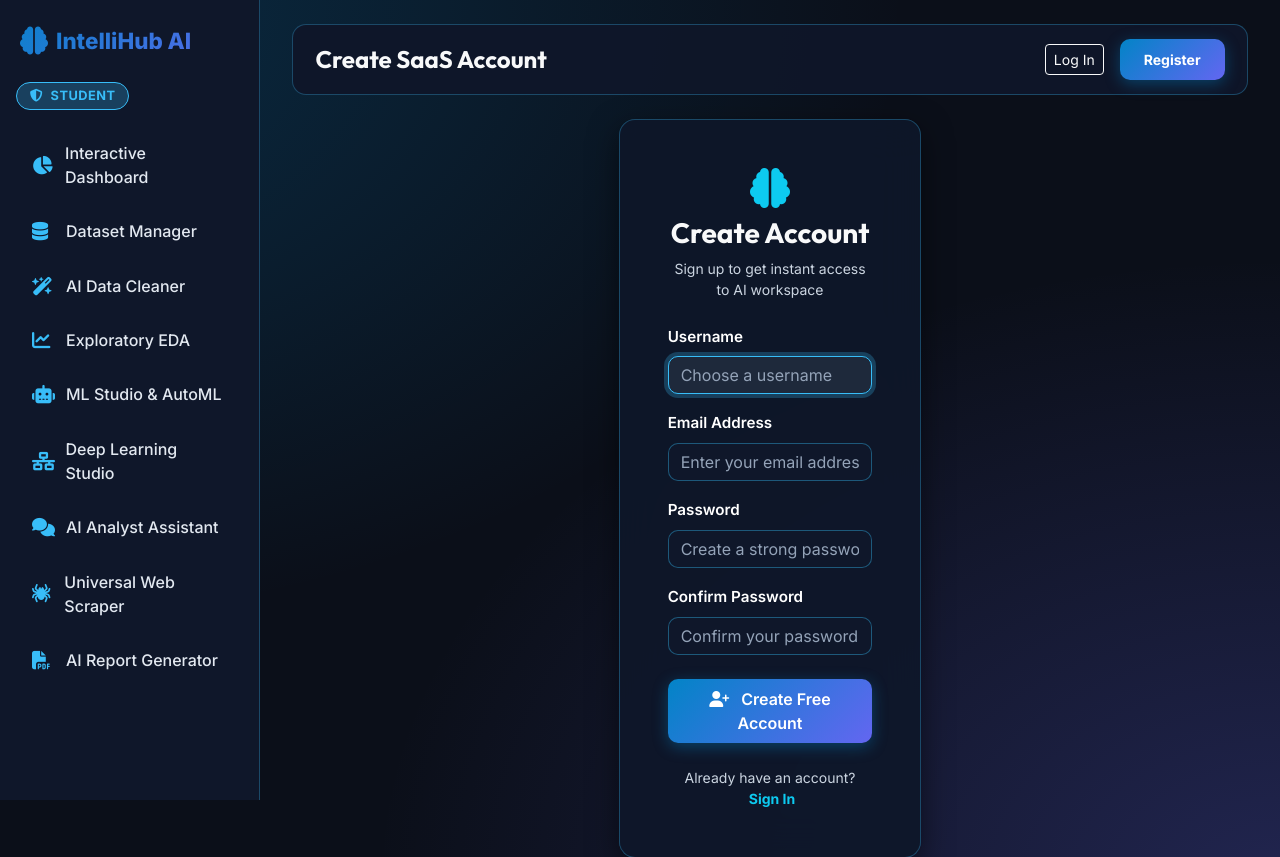
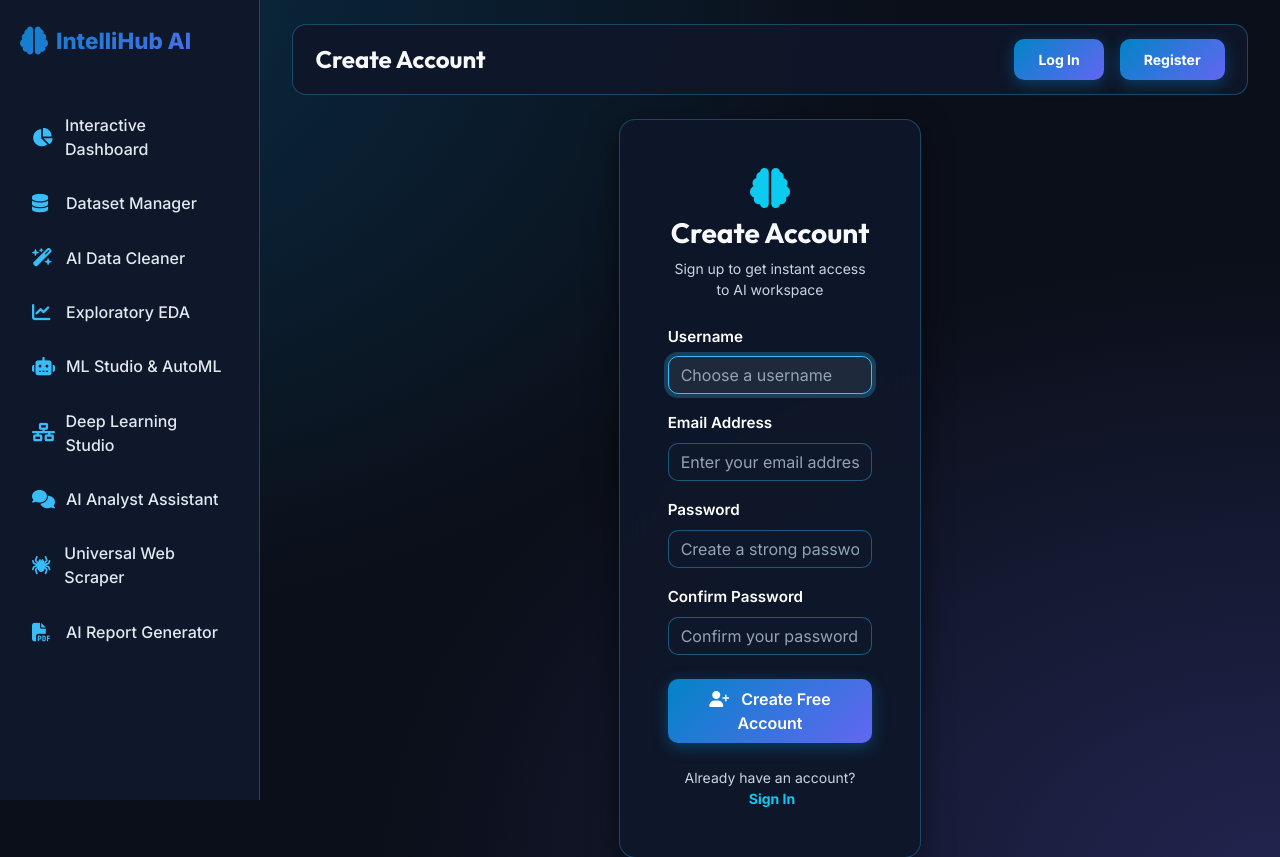
Before and after one commit to surajrajvaghela12/IntelliHub-AI, a Django app: page /accounts/register/ in a window 1280 px wide. Shown: the top 857 px of the page. Run offline with Django 4.2, Linux system fonts and the light colour scheme; some libraries are stand-ins or nearby versions.

Commit message:
Remove all role badges and role tags across website, match Log In button style with Register, and update Register page title

```diff
--- a/templates/accounts/profile.html
+++ b/templates/accounts/profile.html
@@ -11,8 +11,7 @@
                 <i class="fa-solid fa-circle-user fs-1 text-info" style="font-size: 5rem !important;"></i>
             </div>
             <h4 class="fw-bold mb-1">{{ user.username }}</h4>
-            <span class="badge badge-role badge-student mb-3">{{ user.get_role_display }}</span>
-            <p class="text-muted small">{{ user.profile.bio }}</p>
+            <p class="text-muted small mb-3">{{ user.profile.bio }}</p>
             <hr class="border-secondary">
 
             <div class="text-start">
@@ -26,7 +25,7 @@
                 </div>
                 <div class="d-flex justify-content-between mb-2">
                     <span class="text-muted"><i class="fa-solid fa-database me-2"></i>Uploaded Datasets:</span>
-                    <span class="badge bg-primary fs-6">{{ dataset_count }} / {% if user.role == 'STUDENT' %}5{% else %}∞{% endif %}</span>
+                    <span class="badge bg-primary fs-6">{{ dataset_count }}</span>
                 </div>
                 <div class="d-flex justify-content-between mb-2">
                     <span class="text-muted"><i class="fa-solid fa-robot me-2"></i>Trained Models:</span>
--- a/templates/accounts/register.html
+++ b/templates/accounts/register.html
@@ -1,7 +1,7 @@
 {% extends 'base.html' %}
 
 {% block title %}Sign Up - IntelliHub AI{% endblock %}
-{% block page_title %}Create SaaS Account{% endblock %}
+{% block page_title %}Create Account{% endblock %}
 
 {% block content %}
 <div class="row justify-content-center align-items-center mt-3 mt-md-4">
--- a/templates/base.html
+++ b/templates/base.html
@@ -18,14 +18,9 @@
 
     <!-- Sidebar Navigation -->
     <div id="sidebar-wrapper">
-        <div class="sidebar-heading d-flex align-items-center">
+        <div class="sidebar-heading d-flex align-items-center mb-3">
             <i class="fa-solid fa-brain me-2 fs-3 text-info"></i>
             <span>IntelliHub AI</span>
-        </div>
-        <div class="px-3 mb-3">
-            <span class="badge badge-role {% if user.role == 'ADMIN' %}badge-admin{% elif user.role == 'RESEARCHER' %}badge-researcher{% else %}badge-student{% endif %}">
-                <i class="fa-solid fa-shield-halved me-1"></i> {{ user.get_role_display|default:"Student" }}
-            </span>
         </div>
         <div class="list-group list-group-flush">
             <a href="{% url 'dashboard:home' %}" class="nav-link-custom {% if request.resolver_match.app_name == 'dashboard' %}active{% endif %}">
@@ -85,7 +80,7 @@
                     </ul>
                 </div>
                 {% else %}
-                <a href="{% url 'accounts:login' %}" class="btn btn-outline-light btn-sm">Log In</a>
+                <a href="{% url 'accounts:login' %}" class="btn btn-gradient-primary btn-sm">Log In</a>
                 <a href="{% url 'accounts:register' %}" class="btn btn-gradient-primary btn-sm">Register</a>
                 {% endif %}
             </div>
--- a/templates/dashboard/dashboard.html
+++ b/templates/dashboard/dashboard.html
@@ -19,7 +19,7 @@
             <i class="fa-solid fa-users stat-icon text-purple" style="color:#a855f7"></i>
             <span class="text-muted d-block small">Platform Users</span>
             <div class="stat-value" style="color:#a855f7">{{ total_users }}</div>
-            <span class="small text-muted">SaaS Roles Active</span>
+            <span class="small text-muted">Registered Accounts</span>
         </div>
     </div>
     <div class="col-md-6 col-xl-3">
--- a/templates/datasets/dataset_list.html
+++ b/templates/datasets/dataset_list.html
@@ -15,8 +15,8 @@
             <i class="fa-solid fa-cloud-arrow-up me-2"></i> Upload New Dataset
         </a>
         {% else %}
-        <button class="btn btn-secondary" disabled title="Student quota limit reached (5 datasets max)">
-            <i class="fa-solid fa-lock me-2"></i> Quota Reached ({{ current_count }}/{{ max_allowed }})
+        <button class="btn btn-secondary" disabled title="Upload limit reached">
+            <i class="fa-solid fa-lock me-2"></i> Upload Limit Reached
         </button>
         {% endif %}
     </div>
```
